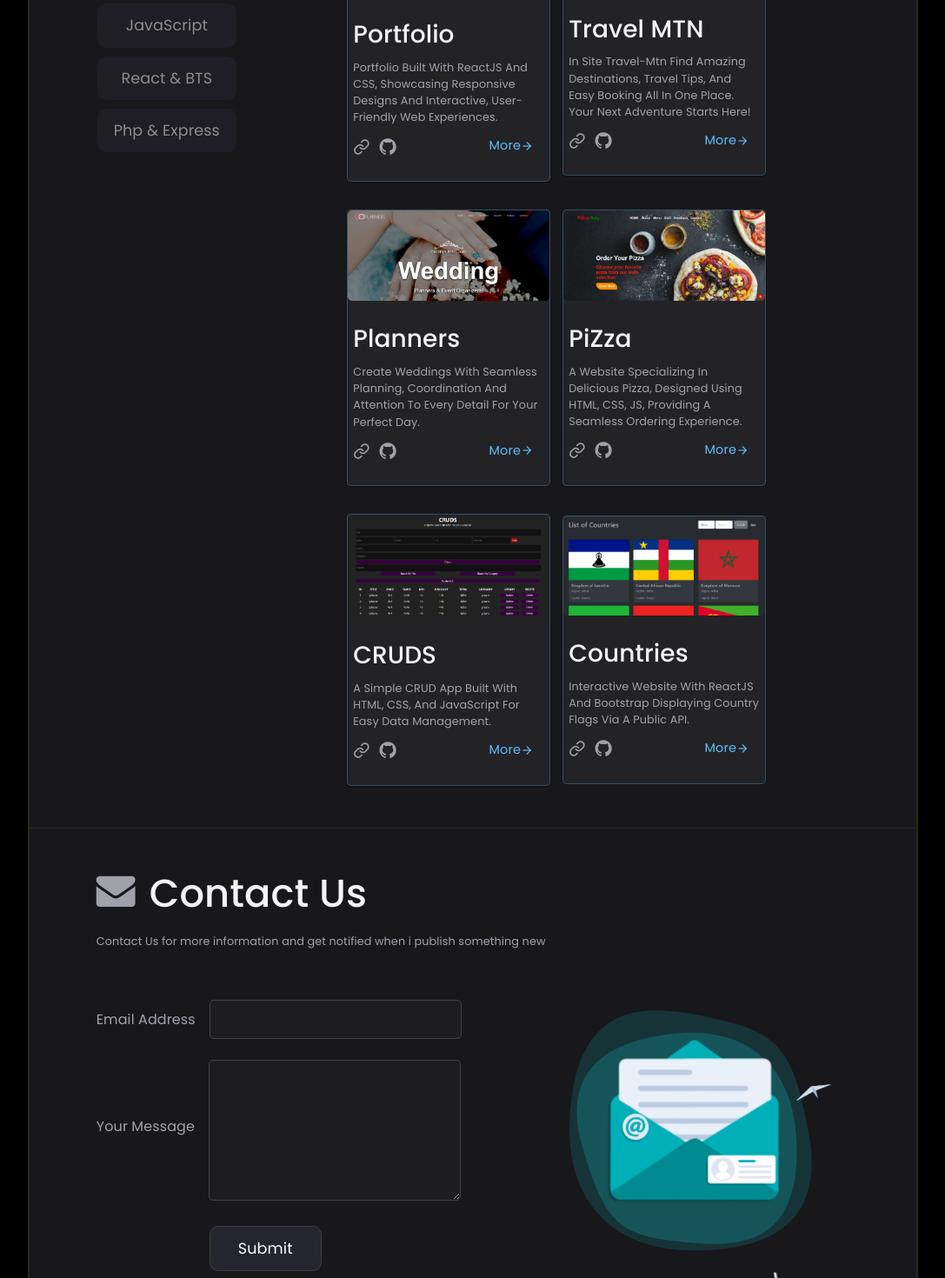
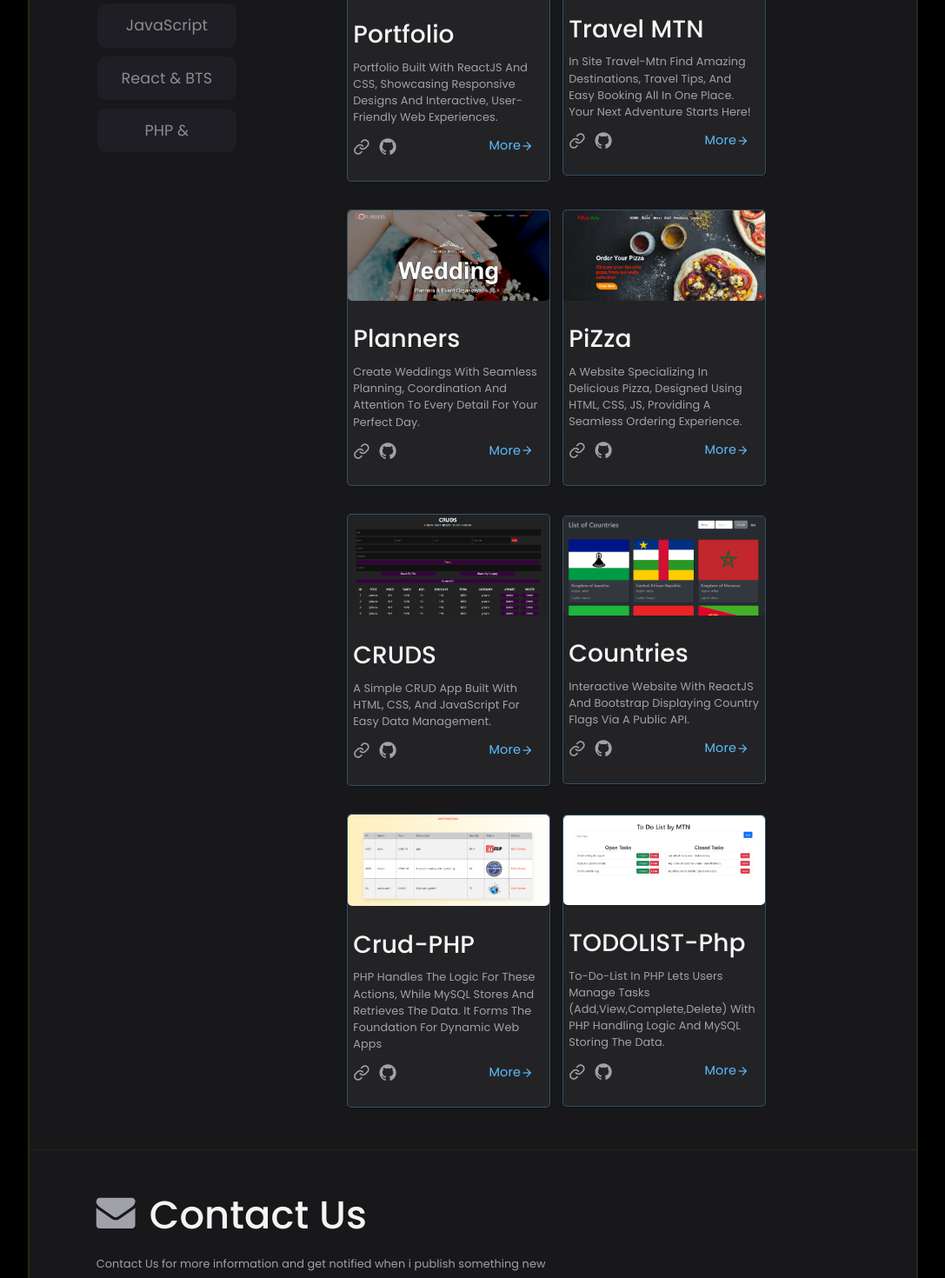
Before and after one commit to anasscodes/portfolio-react, a React (Vite) app: page / in a window 1280 px wide. Shown: the part 840-2310 px from the top of the page at 87% size, without its empty margins (96-1183 px from the left). Built offline with nearby package versions, Linux system fonts and the light colour scheme.

Commit message:
edit something

```diff
--- a/src/Components/3-Main/Main.jsx
+++ b/src/Components/3-Main/Main.jsx
@@ -40,7 +40,7 @@ const Main = () => {
 
           <button onClick={() => {setActive("react"); handleClick("react")}} className={active === "react" ? "active" : null}>React & BTS</button>
 
-          <button onClick={() => {setActive("node"); handleClick("express")}} className={active === "node" ? "active"  : null}>Php & Express</button>
+          <button onClick={() => {setActive("node"); handleClick("express")}} className={active === "node" ? "active"  : null}>PHP & </button>
 
         </section>
 
--- a/src/Components/3-Main/myProjects.js
+++ b/src/Components/3-Main/myProjects.js
@@ -54,5 +54,21 @@ export const myProjects = [
     link: "https://countries-flame-six.vercel.app/",
     gitHub: "https://github.com/anasscodes/provider-react"
   },
-  // {projectTitle: "Node & Express project" , category: ["express"] , imgPath: "h"}
+  {projectTitle: " Crud-PHP" ,
+    proSubTitle:
+    "PHP handles the logic for these actions, while MySQL stores and retrieves the data. It forms the foundation for dynamic web apps",
+    category: ["express"] ,
+    imgPath: "./images/Screenshot php2.png",
+    link: "",
+    gitHub: ""
+  },
+  {projectTitle: " TODOLIST-Php" ,
+    proSubTitle:
+    "To-Do-List in PHP lets users manage tasks (add,view,complete,delete) with PHP handling logic and MySQL storing the data.",
+    category: ["express"] ,
+    imgPath: "./images/Screenshot php.png",
+    link: "",
+    gitHub: ""
+  }
+
 ];
```
Also changed, not shown: public/images/Screenshot php.png (added), public/images/Screenshot php2.png (added).
